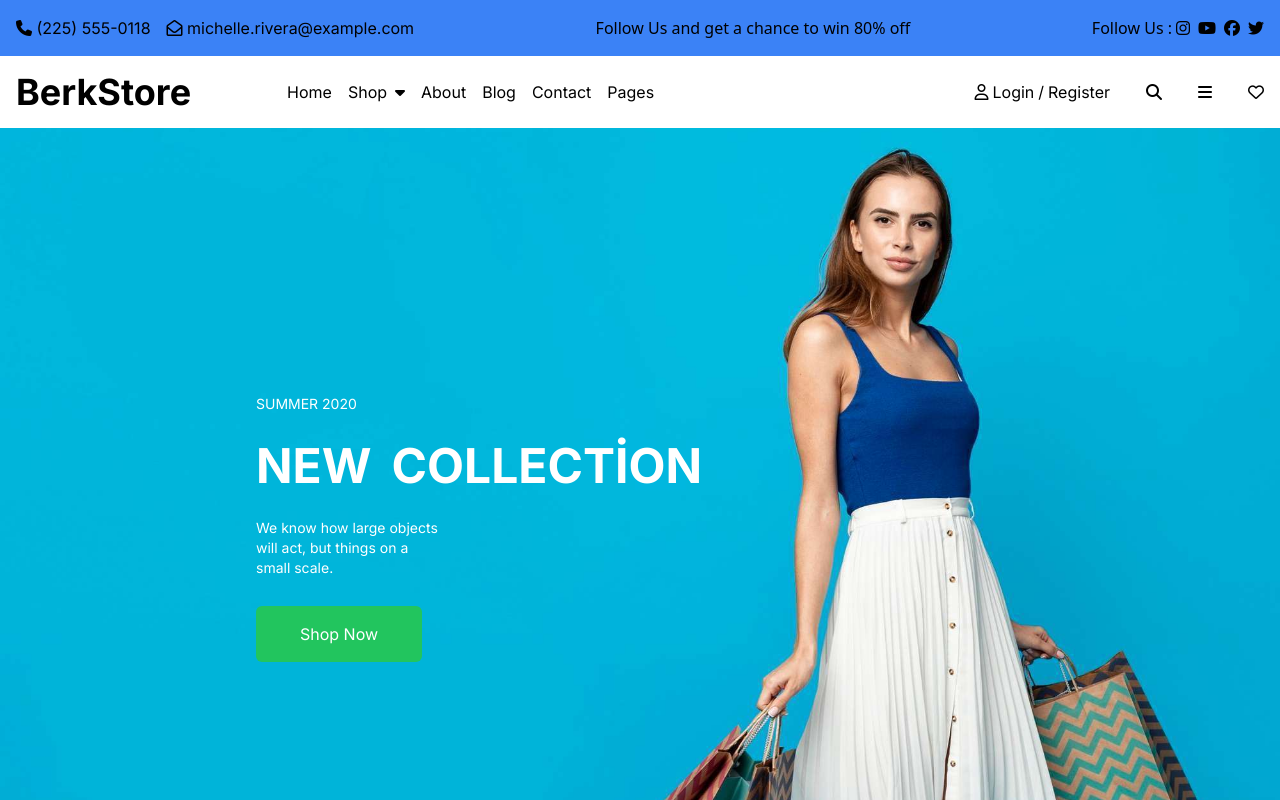
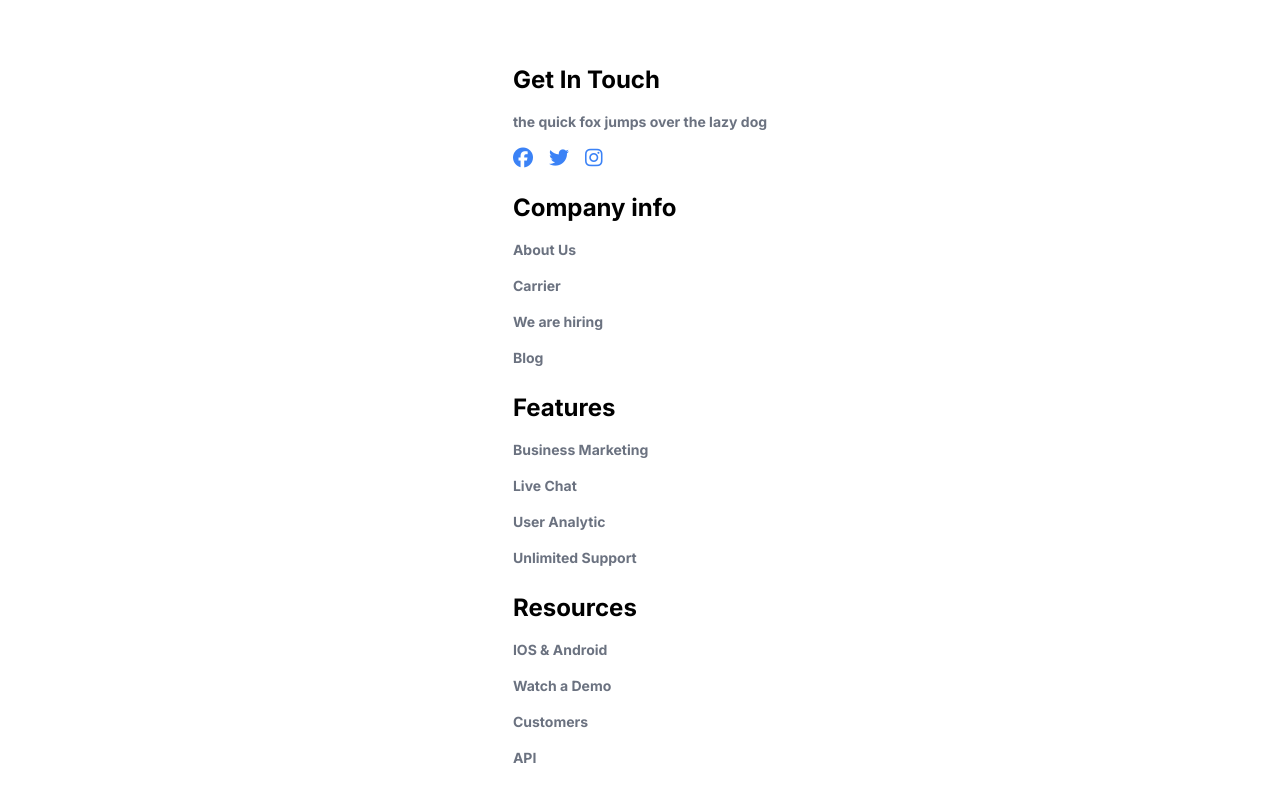
Before and after one commit to brksnr/berkstore, a React (Vite) app: page /footer in a window 1280 px wide. Shown: the top 800 px of the page. Built offline with nearby package versions, Linux system fonts and the light colour scheme.

Commit message:
footer tamamlandı.

```diff
--- a/src/App.jsx
+++ b/src/App.jsx
@@ -1,13 +1,26 @@
+import { Route, BrowserRouter as Router, Switch } from 'react-router-dom'
 import './App.css'
-import { ShopPage } from './layout/shoppage'
 import { HomePage } from './pages/homepage'
+import { ShopPage } from './pages/shoppage'
+import { Footer } from './layout/footer'
 
 function App() {
 
   return (
     <>
-    <HomePage/>
-    <ShopPage/>
+    <Router>
+      <Switch>
+        <Route exact path="/home">
+          <HomePage/>
+        </Route>
+        <Route exact path="/shop">
+           <ShopPage/>
+        </Route>
+        <Route exact path="/footer">
+           <Footer/>
+        </Route>
+    </Switch>
+    </Router>
     </>
   )
 }
--- a/src/index.css
+++ b/src/index.css
@@ -11,17 +11,26 @@
     @apply text-4xl font-bold font-inter;
 }
 .h3{
-    @apply text-3xl font-normal font-inter;
+    @apply text-3xl font-bold font-inter;
 }
 .h4 {
     @apply text-2xl font-bold font-inter;
 }
 .h5 {
-    @apply text-xl font-normal font-inter;
+    @apply text-xl font-bold font-inter;
 }
 .h6{
-    @apply text-sm font-normal font-inter;
+    @apply text-sm font-bold font-inter;
 }
+
+.grayP {
+  @apply text-sm font-bold font-inter text-gray-500;
+}
+.greenP {
+  @apply text-sm font-bold font-inter text-green-500;
+}
+
+
 
 
 
--- a/src/layout/footer.jsx
+++ b/src/layout/footer.jsx
@@ -1,42 +1,46 @@
 export function Footer() {
-    const links = `font-inter font-bold text-gray-500`
     return (
         <>
-        <div className="flex flex-col items-center border gap-4">
-        <div className="flex flex-col gap-6">
+        <div className="flex flex-col items-center gap-4 my-16">
+        <div className="flex flex-col gap-6 ">
             <div className="flex flex-col items-start gap-4">
                 <h3 className="h4">Get In Touch</h3>
-                    <p>the quick fox jumps over the lazy dog</p>
-                <div className="flex gap-4">
+                    <p className="grayP">the quick fox jumps over the lazy dog</p>
+                <div className="flex gap-4 text-blue-500 text-xl">
                     <i class="fa-brands fa-facebook"></i>
                     <i class="fa-brands fa-twitter"></i>
                     <i class="fa-brands fa-instagram"></i>
                 </div>
             </div>
-            <div className="flex flex-col border items-start gap-4 ">
+            <div className="flex flex-col items-start gap-4 ">
                 <h3 className="h4">Company info</h3>
-                <p className={links}>About Us</p>
-                <p className={links}>Carrier</p>
-                <p className={links}>We are hiring</p>
-                <p className={links}>Blog</p>
+                <p className="grayP">About Us</p>
+                <p className="grayP">Carrier</p>
+                <p className="grayP">We are hiring</p>
+                <p className="grayP">Blog</p>
             </div>
-            <div className="flex flex-col border items-start gap-4">
+            <div className="flex flex-col items-start gap-4">
                 <h3 className="h4">Features</h3>
-                <p className={links}>Business Marketing</p>
-                <p className={links}>Live Chat</p>
-                <p className={links}>User Analytic</p>
-                <p className={links}>Unlimited Support</p>
+                <p className="grayP">Business Marketing</p>
+                <p className="grayP">Live Chat</p>
+                <p className="grayP">User Analytic</p>
+                <p className="grayP">Unlimited Support</p>
             </div>
-            <div className="flex flex-col border items-start gap-4">
+            <div className="flex flex-col items-start gap-4">
                 <h3 className="h4">Resources</h3>
-                <p className={links}>IOS & Android</p>
-                <p className={links}>Watch a Demo</p>
-                <p className={links}>Customers</p>
-                <p className={links}>API</p>
+                <p className="grayP">IOS & Android</p>
+                <p className="grayP">Watch a Demo</p>
+                <p className="grayP">Customers</p>
+                <p className="grayP">API</p>
             </div>
         </div>
         </div>
 
+        <div className="text-center grayP bg-gray-100 py-12">
+                <p>Made With Love By</p>
+                <p>Figmaland All Right Reserved</p>
+            </div>
+
         </>
     )
 }
--- a/src/pages/shoppage.jsx
+++ b/src/pages/shoppage.jsx
@@ -127,10 +127,10 @@ export function ShopPage() {
                     </div>
                     <div className="flex flex-col items-center gap-5 py-10">
                         <p className="h5">{product.title}</p>
-                        <p className="font-inter font-bold text-gray-500">{product.department}</p>
+                        <p className="grayP">{product.department}</p>
                         <p>
-                            <span className="font-inter font-bold text-gray-500 ">{product.oldPrice}</span>
-                            <span className="text-green-500 font-bold"> {product.newPrice}</span>
+                            <span className="grayP">{product.oldPrice}</span>
+                            <span className="greenP"> {product.newPrice}</span>
                         </p>
                         <div className="flex gap-1">
                             <button className="w-4 h-4 rounded-full bg-blue-500"></button>
```
